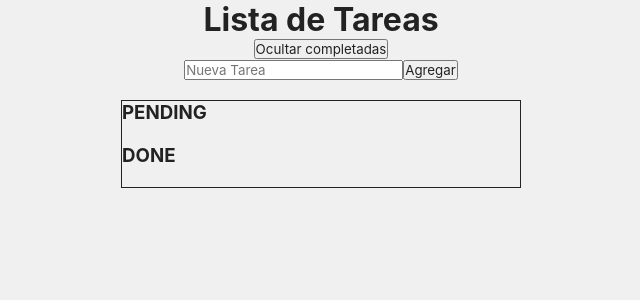
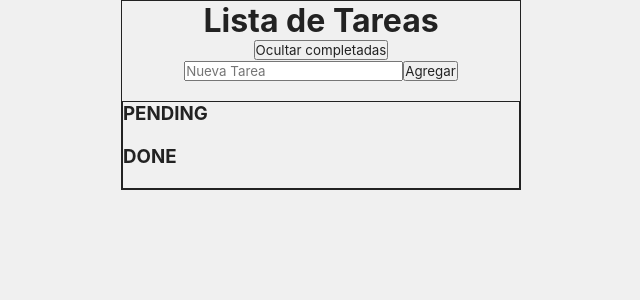
Before and after one commit to eguitler/ToDoList, a React (Create React App) app: page / in a window 1280 px wide. Shown: the top 300 px of the page, without its empty margins (319-959 px from the left). Built offline with nearby package versions, Linux system fonts and the light colour scheme.

Commit message:
minimal style changes

```diff
--- a/src/pages/Home/index.js
+++ b/src/pages/Home/index.js
@@ -9,12 +9,15 @@ const Container = styled.div`
     display: flex;
     flex-direction: column;
     align-items: center;
+    width: 90%;
+    max-width: 400px;
+    border: 1px solid;
+    margin: 0 auto;
 `;
 
 const TasksListStyled = styled.div`
+    width: 100%;
     border: 1px solid;
-    width: 90%;
-    max-width: 400px;
 `;
 
 const Home = () => {
```
